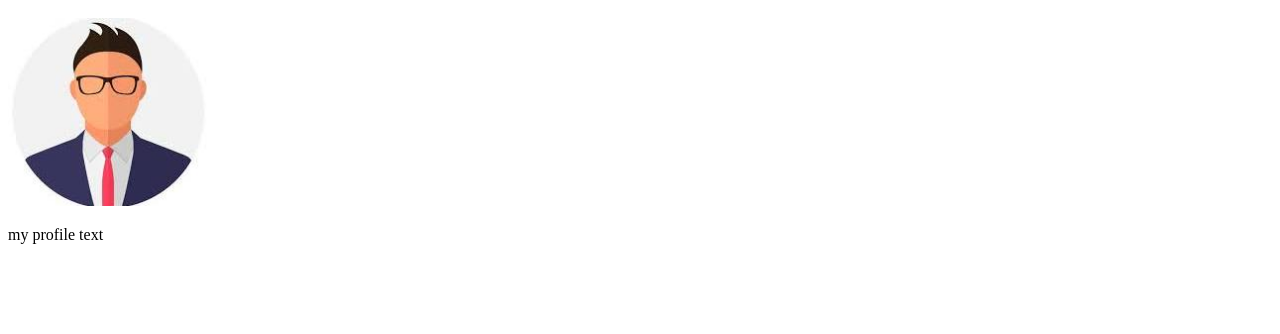
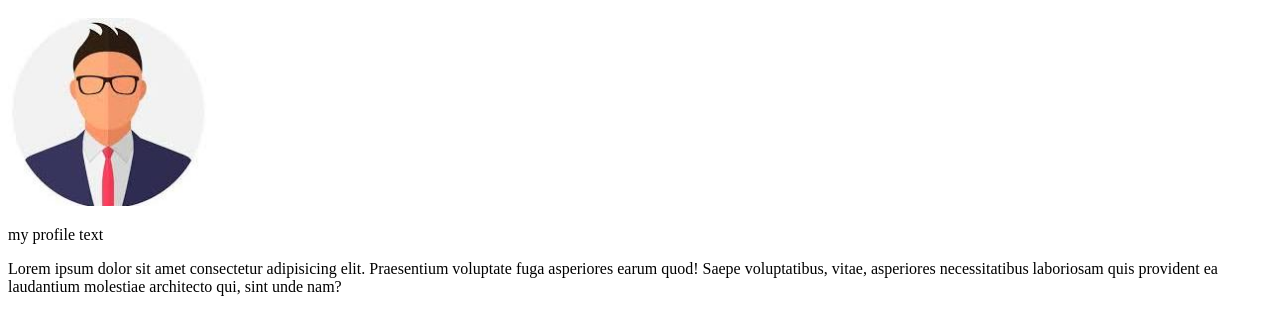
Before and after one commit to aathi0407/vs-code, a plain HTML site: page index.html in a window 1280 px wide. Shown: the part 120-454 px from the top of the page. Drawn offline with Linux system fonts and the light colour scheme.

Commit message:
added pharagraph

```diff
--- a/index.html
+++ b/index.html
@@ -10,5 +10,6 @@
  <h1>san</h1>
    <img width="200px" src="profile.jfif" alt="">
  <p>my profile text</p>
+ <p>Lorem ipsum dolor sit amet consectetur adipisicing elit. Praesentium voluptate fuga asperiores earum quod! Saepe voluptatibus, vitae, asperiores necessitatibus laboriosam quis provident ea laudantium molestiae architecto qui, sint unde nam?</p>
 </body>
 </html>
```
